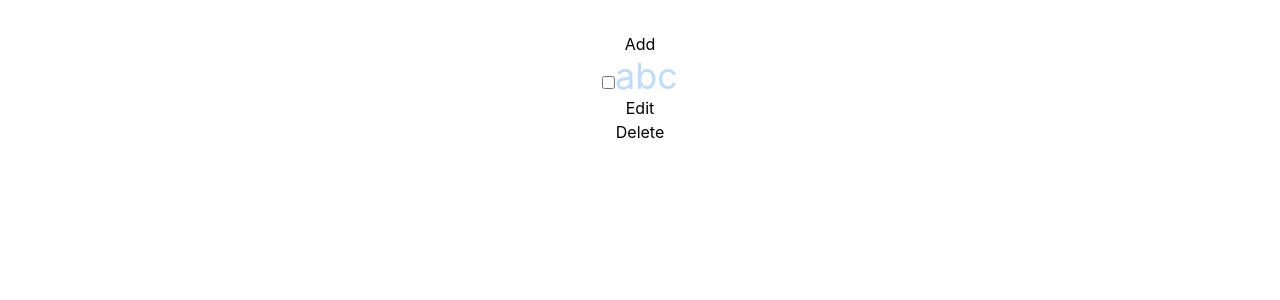
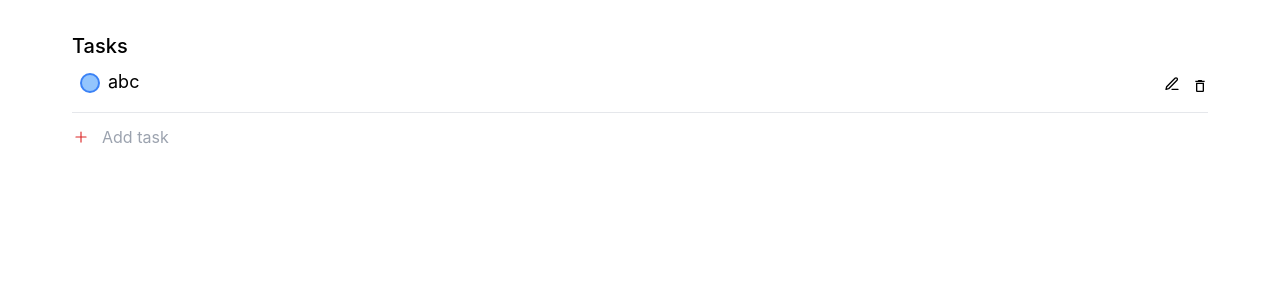
Before and after one commit to YogishaNiraula/React-todo, a React (Vite) app: page / in a window 1280 px wide. Shown: the top 300 px of the page. Built offline with nearby package versions, Linux system fonts and the light colour scheme.

Commit message:
chore: styles added

```diff
--- a/src/App.css
+++ b/src/App.css
@@ -2,5 +2,4 @@
   max-width: 1280px;
   margin: 0 auto;
   padding: 2rem;
-  text-align: center;
 }
--- a/src/App.jsx
+++ b/src/App.jsx
@@ -48,9 +48,10 @@ function App() {
     },
   ]);
   return (
-    <div className="App">
+    <div className="App mx-10 2xl:mx-auto relative">
+      <h5 className="text-xl font-medium">Tasks</h5>
+      <TaskList list={tasks} dispatch={dispatch} />
       <TaskAdd dispatch={dispatch} />
-      <TaskList list={tasks} dispatch={dispatch} />
     </div>
   );
 }
--- a/src/components/Task/Add.jsx
+++ b/src/components/Task/Add.jsx
@@ -1,4 +1,5 @@
 import { useState } from "react";
+import { IoAdd, IoClose } from "react-icons/io5";
 
 export default function TaskAdd({ dispatch }) {
   const [open, setOpen] = useState(false);
@@ -17,26 +18,46 @@ export default function TaskAdd({ dispatch }) {
   };
   return (
     <div>
-      <button onClick={() => setOpen(true)}>Add</button>
+      <button
+        onClick={() => setOpen(true)}
+        className="flex items-center space-x-3 my-3 "
+      >
+        <IoAdd className="text-red-600 text-lg font-light" />
+        <p className="text-gray-400">Add task</p>
+      </button>
       {open && (
-        <div>
-          <button onClick={() => setOpen(false)}>X</button>
-          <form onSubmit={handleAddSubmit}>
+        <div className="fixed z-10 top-1/5 left-1/3 w-1/4 bg-white border border-gray-200 drop-shadow-2xl rounded-md p-5">
+          <form
+            onSubmit={handleAddSubmit}
+            className="flex flex-col justify-center"
+          >
             <input
               type="text"
               name="title"
-              placeholder="Title"
+              placeholder="Task Name"
               value={inputs.title || ""}
               onChange={handleChange}
+              className="outline-none focus:outline-none placeholder:text-gray-600 placeholder:font-medium text-lg font-medium my-3"
             />
             <textarea
               type="textarea"
               name="description"
-              placeholder="Description of the task"
+              placeholder="Description"
               value={inputs.description || ""}
               onChange={handleChange}
+              className="outline-none focus:outline-none"
             />
-            <button type="Submit">Add</button>
+            <div className="flex space-x-4 justify-end my-4">
+              <button
+                onClick={() => setOpen(false)}
+                className="bg-gray-200 px-4 py-2 rounded"
+              >
+                Cancel
+              </button>
+              <button type="Submit" className="bg-[#eaa9b1] px-4 py-2 rounded">
+                Add Task
+              </button>
+            </div>
           </form>
         </div>
       )}
--- a/src/components/Task/Edit.jsx
+++ b/src/components/Task/Edit.jsx
@@ -1,4 +1,5 @@
 import { useState } from "react";
+import { FiEdit3 } from "react-icons/fi";
 
 export default function TaskEdit({ taskData, dispatch }) {
   const [open, setOpen] = useState(false);
@@ -26,17 +27,22 @@ export default function TaskEdit({ taskData, dispatch }) {
   };
   return (
     <div>
-      <button onClick={() => setOpen(true)}>Edit</button>
+      <button onClick={() => setOpen(true)}>
+        <FiEdit3 />
+      </button>
       {open && (
-        <div>
-          <button onClick={() => setOpen(false)}>X</button>
-          <form onSubmit={handleEditSubmit}>
+        <div className="fixed z-10 top-1/5 left-1/3 w-1/4 bg-white border border-gray-200 drop-shadow-2xl rounded-md p-5">
+          <form
+            onSubmit={handleEditSubmit}
+            className="flex flex-col justify-center"
+          >
             <input
               type="text"
               name="title"
               placeholder="Title"
               value={inputs.title}
               onChange={handleChange}
+              className="outline-none focus:outline-none placeholder:text-lg placeholder:font-medium text-lg font-medium my-3"
             />
             <textarea
               type="textarea"
@@ -44,8 +50,22 @@ export default function TaskEdit({ taskData, dispatch }) {
               placeholder="Description of the task"
               value={inputs.description}
               onChange={handleChange}
+              className="outline-none focus:outline-none"
             />
-            <button type="Submit">Edit</button>
+            <div className="flex space-x-4 justify-end my-4">
+              <button
+                onClick={() => setOpen(false)}
+                className="bg-gray-200 px-4 py-2 rounded"
+              >
+                Cancel
+              </button>
+              <button
+                type="Submit"
+                className="bg-[#db4c3f] text-white px-4 py-2 rounded"
+              >
+                Save
+              </button>
+            </div>
           </form>
         </div>
       )}
--- a/src/components/Task/List.jsx
+++ b/src/components/Task/List.jsx
@@ -1,16 +1,20 @@
-import { useState } from "react";
 import TaskEdit from "./Edit";
+import { MdDeleteOutline } from "react-icons/md";
 
 export default function TaskList({ list, dispatch }) {
-  console.log(list);
   return (
     <div>
       <ul>
         {list?.map((item, idx) => {
           return (
-            <li key={idx}>
+            <li
+              key={idx}
+              className="flex justify-between items-center border-b border-b-gray-200 py-2"
+            >
+              <span className="flex items-center">
                 <span>
                   <input
+                    className="appearance-none border-2 border-blue-500 bg-blue-300 p-2 rounded-full mx-2 cursor-pointer"
                     type="checkbox"
                     name="complete"
                     id="complete_task"
@@ -25,7 +29,9 @@ export default function TaskList({ list, dispatch }) {
                     }
                   />
                 </span>
-              <span className="text-4xl text-blue-200">{item.title}</span>
+                <span className="text-lg mb-2">{item.title}</span>
+              </span>
+              <span className="flex space-x-3">
                 <TaskEdit taskData={item} dispatch={dispatch} />
                 <button
                   onClick={() =>
@@ -37,8 +43,9 @@ export default function TaskList({ list, dispatch }) {
                     })
                   }
                 >
-                Delete
+                  <MdDeleteOutline />
                 </button>
+              </span>
             </li>
           );
         })}
```
Lines whose indentation alone changed are shown as unchanged.
